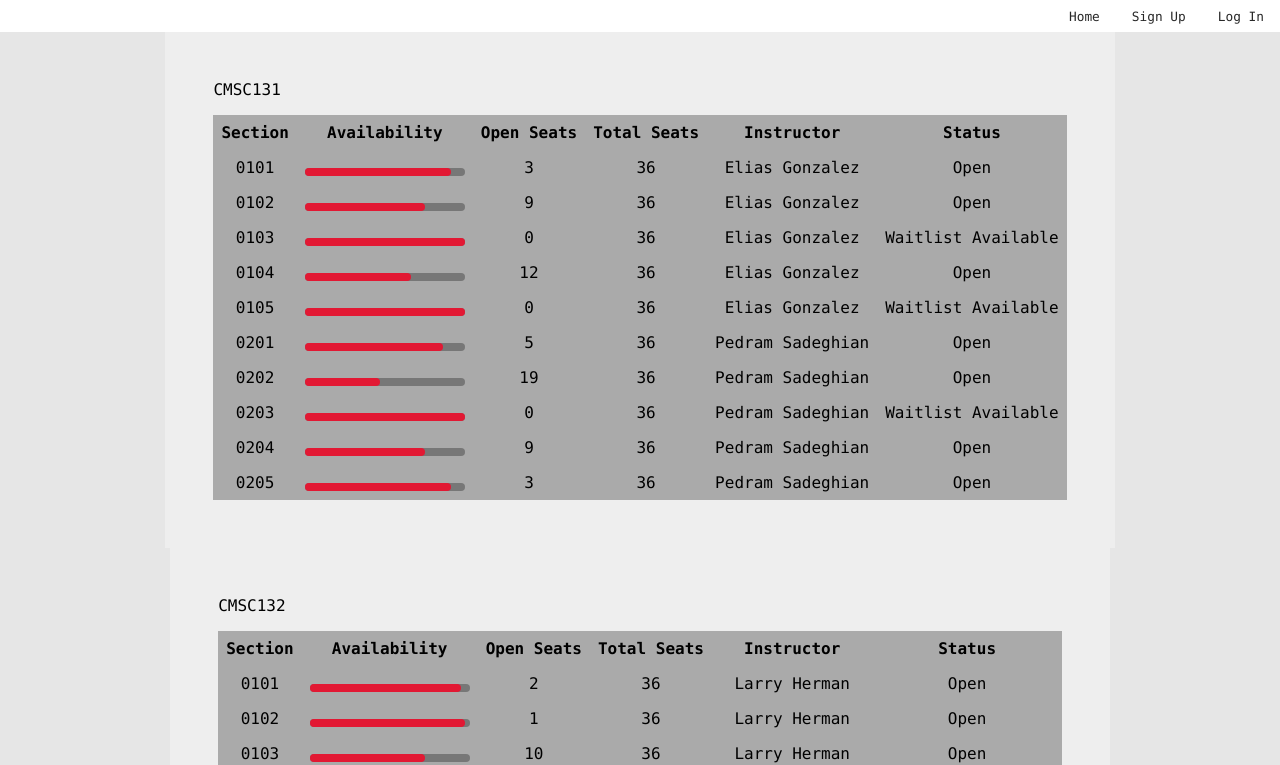
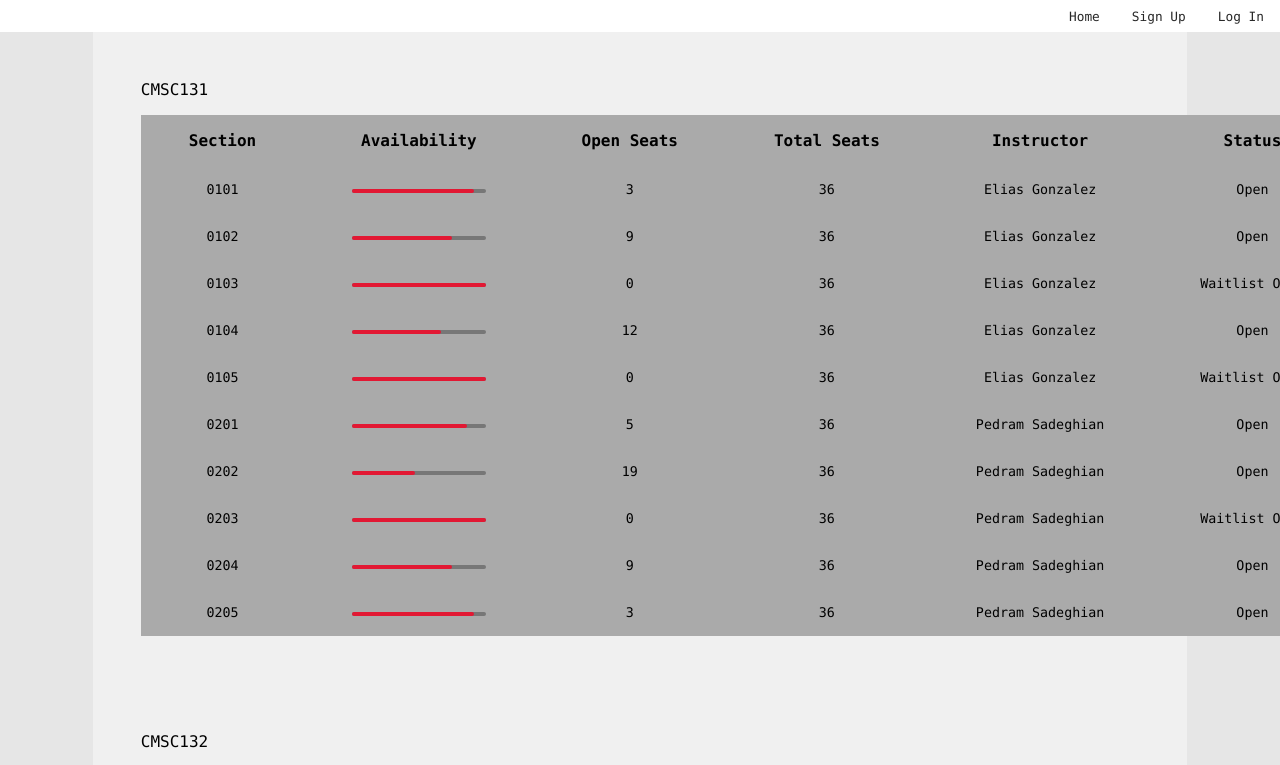
Before and after one commit to DaDevFox/testudo-tracker, a Next.js app: page /track in a window 1280 px wide. Shown: the top 765 px of the page. Built offline with nearby package versions, Linux system fonts and the light colour scheme.

Commit message:
Made track page look pretty

```diff
--- a/src/pages/track.js
+++ b/src/pages/track.js
@@ -27,7 +27,7 @@ export default function Track(props) {
       instructor: "Elias Gonzalez",
       seats: 36,
       seatsOpen: 0,
-      status: "Waitlist Available",
+      status: "Waitlist Open",
     },
     {
       course: "CMSC131",
@@ -43,7 +43,7 @@ export default function Track(props) {
       instructor: "Elias Gonzalez",
       seats: 36,
       seatsOpen: 0,
-      status: "Waitlist Available",
+      status: "Waitlist Open",
     },
     {
       course: "CMSC131",
@@ -67,7 +67,7 @@ export default function Track(props) {
       instructor: "Pedram Sadeghian",
       seats: 36,
       seatsOpen: 0,
-      status: "Waitlist Available",
+      status: "Waitlist Open",
     },
     {
       course: "CMSC131",
@@ -117,7 +117,7 @@ export default function Track(props) {
       instructor: "Larry Herman",
       seats: 36,
       seatsOpen: 0,
-      status: "Waitlist Available",
+      status: "Waitlist Open",
     },
     {
       course: "CMSC132",
@@ -165,7 +165,7 @@ export default function Track(props) {
       instructor: "Nora Burkhauser",
       seats: 36,
       seatsOpen: 0,
-      status: "Waitlist Available",
+      status: "Waitlist Open",
     },
   ];
 
@@ -225,14 +225,6 @@ function Row({ sectionNum, instructor, seatsAval, seats, seatsOpen, status }) {
       <td>{instructor}</td>
       <td>{status}</td>
     </tr>
-    // <div className="row">
-    //   <div></div>
-    //
-    //   <div>{seatsOpen}</div>
-    //   <div>{seats}</div>
-    //   <div>{instructor}</div>
-    //   <div>{status}</div>
-    // </div>
   );
 }
 
--- a/src/styles/track-page.css
+++ b/src/styles/track-page.css
@@ -1,16 +1,7 @@
-/* .main {
-  display: flex;
-  flex-direction: column;
-  align-items: left;
-  padding: rem;
-  min-height: 100vh;
-} */
-
 .course {
-  display: flex;
-  flex-direction: column;
+  width: 90%;
   padding: 3rem;
-  background-color: #eee;
+  background-color: rgb(var(--background-accent-light-rgb));
 }
 
 .courseName {
@@ -25,35 +16,35 @@
 .row {
   background-color: #aaa;
   text-align: center;
+  text-wrap: nowrap;
 }
 
 .row td {
   /* border: 2px solid black; */
-  padding: 0.5rem;
+  padding: 1rem 3rem;
+  font-size: smaller;
 }
 
 .headerRow {
-  padding: 1rem;
   background-color: #aaa;
   font-weight: 900;
+  text-wrap: nowrap;
 }
+
 .headerRow th {
   /* border: 2px solid black; */
-  padding: 0.5rem;
+  padding: 1rem 3rem;
 }
-
-/* .row:last-child {
-  border-bottom: 2px solid;
-} */
 
 .progressBar {
   -webkit-appearance: none;
   border-radius: 10px;
   height: 0.5rem;
+  padding-bottom: 0.25rem;
 }
 
 .progressBar::-webkit-progress-value {
-  background-color: #e21833;
+  background-color: var(--maryland-red);
   border-radius: 10px;
 }
 
@@ -87,7 +78,3 @@
 .buttonTracking:hover {
   background-color: #bf293d;
 } */
-
-/* * {
-  outline: 1px solid red !important;
-} */
```
